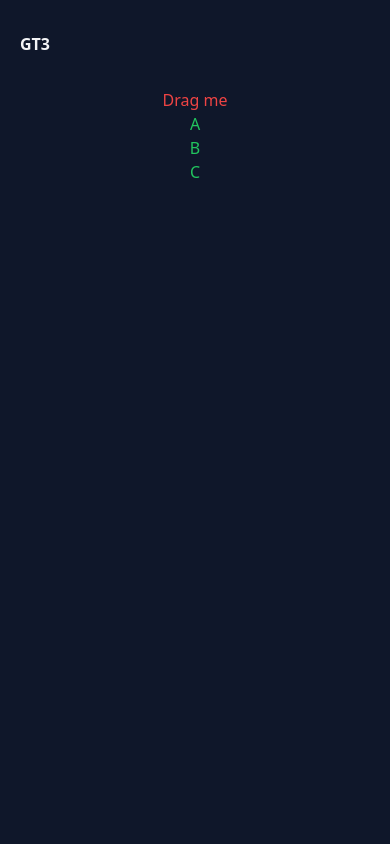
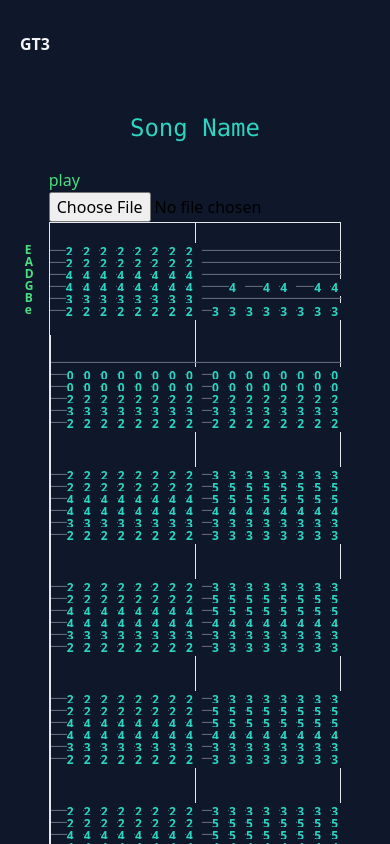
Before and after one commit to NattapolChan/GT3, a Next.js app: page /tabs/1/test in a window 390 px wide. Shown: the top 844 px of the page. Built offline with nearby package versions, Linux system fonts and the light colour scheme.

Commit message:
fix(tabs/[id]): fix responsive

```diff
--- a/src/app/tabs/[id]/page.tsx
+++ b/src/app/tabs/[id]/page.tsx
@@ -1,5 +1,5 @@
 'use client'
-import { useState, type ReactNode } from 'react'
+import { useState, ChangeEvent, type ReactNode } from 'react'
 import { Tune, EachBar, EachTab } from '@/components/tabs/eachnotefield'
 import { dummyTab } from '@/dummydata/dummytab'
 
@@ -13,17 +13,20 @@ export default function EditTab(): ReactNode {
   ])
 
   return (
-    <div className="w-full">
+    <div className="w-screen">
       <div className="px-auto text-40 mx-auto py-6 text-center font-mono text-2xl text-teal-400">
         Song Name
       </div>
       {/* <MyTimer expiryTimestamp={time} /> */}
-      <div className="w-full content-center justify-center">
+      <div className="w-9/12 px-auto mx-auto content-center justify-center">
         <button className="text-green-400">play</button>
+        <button>
+          <input type='file'></input>
+        </button>
           <div className="absolute pt-4 text-sm">
             {<Tune stringTune={datatabs.stringTune} />}
           </div>
-          <div className="grid-col grid lg:grid-cols-2 border divide-x-[0.1px]">
+          <div className="grid-col grid lg:grid-cols-3 grid-cols-2 border divide-x-[0.1px]">
             {datatabs.tab.map((list, idx) => {
               return (
                 <div key={`${idx} + ${list}`}>
--- a/src/app/tabs/[id]/test/page.tsx
+++ b/src/app/tabs/[id]/test/page.tsx
@@ -1,86 +1,67 @@
 'use client'
-import React, {useState, useMemo} from 'react';
-import {DndContext} from '@dnd-kit/core';
-import { createSnapModifier } from '@dnd-kit/modifiers';
+import { useState, ChangeEvent, type ReactNode } from 'react'
+import { Tune, EachBar, EachTab } from '@/components/tabs/eachnotefield'
+import { dummyTab } from '@/dummydata/dummytab'
 
-const tabLength = 20
+export default function EditTab(): ReactNode {
 
-const initstring = () => {
-  let array = ['E', 'A', 'D', 'G', 'B', 'e']
-  let stringid = []
-  for (let i = 0;i < 6; i++) {
-    for (let j = 0;j<tabLength;j++) {
-      stringid.push(array[i]+j)
-    }
+  const [datatabs, setDatatabs] = useState(dummyTab)
+
+  const [barInClipboard, setBarInClipboard] = useState([
+	[-1,-1,-1,-1,-1,-1],[-1,-1,-1,-1,-1,-1],[-1,-1,-1,-1,-1,-1],[-1,-1,-1,-1,-1,-1],
+	[-1,-1,-1,-1,-1,-1],[-1,-1,-1,-1,-1,-1],[-1,-1,-1,-1,-1,-1],[-1,-1,-1,-1,-1,-1],
+  ])
+
+  const [file, setFile] = useState<File>();
+
+  const handleinputfile = (e : ChangeEvent<HTMLInputElement>) => {
+    setFile(e.target.files[0])
+    console.log("hi")
+    console.log(file)
   }
-  return stringid
-}
 
-export default function App() {
-  const containers = ['A', 'B', 'C'];
-  const [parent, setParent] = useState(null);
-  const draggableMarkup = (
-    <Draggable id="draggable">
-      <div className='text-red-500'>Drag me</div>
-    </Draggable>
-  );
-  console.log(initstring())
-  return (
-    <DndContext onDragEnd={handleDragEnd}>
-      {parent === null ? draggableMarkup : null}
-
-      {containers.map((id) => (
-        // We updated the Droppable component so it would accept an `id`
-        // prop and pass it to `useDroppable`
-        <Droppable key={id} id={id}>
-          <text className='text-green-500'>{parent === id ? draggableMarkup : id}</text>
-        </Droppable>
-      ))}
-    </DndContext>
-  );
-
-  function handleDragEnd(event: any) {
-    const {over} = event;
-
-    // If the item is dropped over a container, set it as the parent
-    // otherwise reset the parent to `null`
-    setParent(over ? over.id : null);
+  const handleSubmit = () => {
+    console.log(file)
   }
-};
-
-import {useDroppable} from '@dnd-kit/core';
-
-function Droppable(props: any) {
-  const {isOver, setNodeRef} = useDroppable({
-    id: props.id,
-  });
-  const style = {
-    color: isOver ? 'green' : undefined,
-  };
-
 
   return (
-    <div ref={setNodeRef} style={style}>
-      {props.children}
+    <div className="w-screen">
+      <div className="px-auto text-40 mx-auto py-6 text-center font-mono text-2xl text-teal-400">
+        Song Name
+      </div>
+      {/* <MyTimer expiryTimestamp={time} /> */}
+      <div className="w-9/12 px-auto mx-auto content-center justify-center">
+        <button className="text-green-400">play</button>
+        <button onSubmit={handleSubmit}>
+          <input type='file' onChange={(e) => handleinputfile}></input>
+        </button>
+          <div className="absolute pt-4 text-sm">
+            {<Tune stringTune={datatabs.stringTune} />}
+          </div>
+          <div className="grid-col grid lg:grid-cols-3 grid-cols-2 border divide-x-[0.1px]">
+            {datatabs.tab.map((list, idx) => {
+              return (
+                <div key={`${idx} + ${list}`}>
+                  <EachBar
+                    key={"bar-"+`${idx}`}
+                    noteBarList={list}
+                    isFirst={idx == 0}
+                    datatabs={datatabs}
+                    setDatatabs={setDatatabs}
+                    barnumber={idx}
+                    barInClipboard={barInClipboard}
+		                setBarInClipboard={setBarInClipboard}
+                  />
+                  <EachTab
+                    key={"tab-"+`${idx}`}
+                    noteStringList={datatabs.stringTune}
+                    isFirst={idx == 0}
+                  />
+                </div>
+              )
+            })}
+          </div>
+      </div>
     </div>
-  );
+  )
 }
-
-import {useDraggable} from '@dnd-kit/core';
-import { stringify } from 'querystring';
-
-export function Draggable(props: any) {
-  const {attributes, listeners, setNodeRef, transform} = useDraggable({
-    id: props.id,
-  });
-  const style = transform ? {
-    transform: `translate3d(${transform.x}px, ${transform.y}px, 0)`,
-  } : undefined;
-
-
-  return (
-    <button ref={setNodeRef} style={style} {...listeners} {...attributes}>
-      {props.children}
-    </button>
-  );
-}
--- a/src/components/tabs/eachnotefield.tsx
+++ b/src/components/tabs/eachnotefield.tsx
@@ -8,10 +8,10 @@ import { type EachBarProps, EachTabProps, Values } from '@/type/tabs'
 
 export const Tune = ({ stringTune }: any) => {
   return (
-    <div className="grid -translate-x-6 grid-rows-6">
+    <div className="grid -translate-x-6 grid-rows-6 translate-y-1.5">
       {stringTune.map((noteLabel: any, id: number) => {
         return (
-          <div key={id} className="bg-slate-900 text-green-400">
+          <div key={id} className="bg-slate-900 text-green-400 text-xs leading-3 font-extrabold ">
             <p>{noteLabel}</p>
           </div>
         )
@@ -22,19 +22,19 @@ export const Tune = ({ stringTune }: any) => {
 
 export const EachTab = ({ noteStringList, isFirst }: EachTabProps) => {
   return (
-    <div className="absolute -translate-y-36">
+    <div className="absolute lg:w-1/4 w-[37.325%] -translate-y-24">
       {noteStringList.map((noteString, idx) => {
         return (
           <div key={idx} className="z-0">
-            <svg height="20" width="400">
+            {<svg width="100%" height="12">
               <line
-                x1="0"
-                y1="18"
-                x2="380"
-                y2="18"
-                className="stroke-gray-500 stroke-2"
+                x1="0%"
+                y1="95%"
+                x2="100%"
+                y2="95%"
+                className="stroke-gray-500 stroke-4"
               />
-            </svg>
+            </svg>}
           </div>
         )
       })}
@@ -234,7 +234,7 @@ export const EachBar = ({
           </div>
         )}
       </div>
-      <div className="grid grid-cols-8 p-4 text-center text-teal-400">
+      <div className="grid grid-cols-8 p-5 px-1 text-center text-teal-400">
         {noteBarList.map((noteBar, idx) => {
           return (
             <div key={idx}>
@@ -242,8 +242,15 @@ export const EachBar = ({
                 {noteBar.map((note, i) => {
                   return (
                     <div key={i}>
-                      <div className="select-none text-sm">
-                        <div className="relative z-10 w-4 translate-x-3 bg-slate-900">
+                      <div className="select-none text-xs leading-3 font-extrabold h-3">
+                        <div
+                          className={
+                            (note==-1) ?
+                            "relative z-10 w-4 translate-x-3 my-0 bg-transparent hover:bg-slate-900"
+                            :
+                            "relative z-10 w-4 translate-x-3 my-0 bg-slate-900"
+                          }
+                        >
                           <Formik
                             initialValues={{ note: note == -1 ? '' : note }}
                             onSubmit={async (values) => {
```
